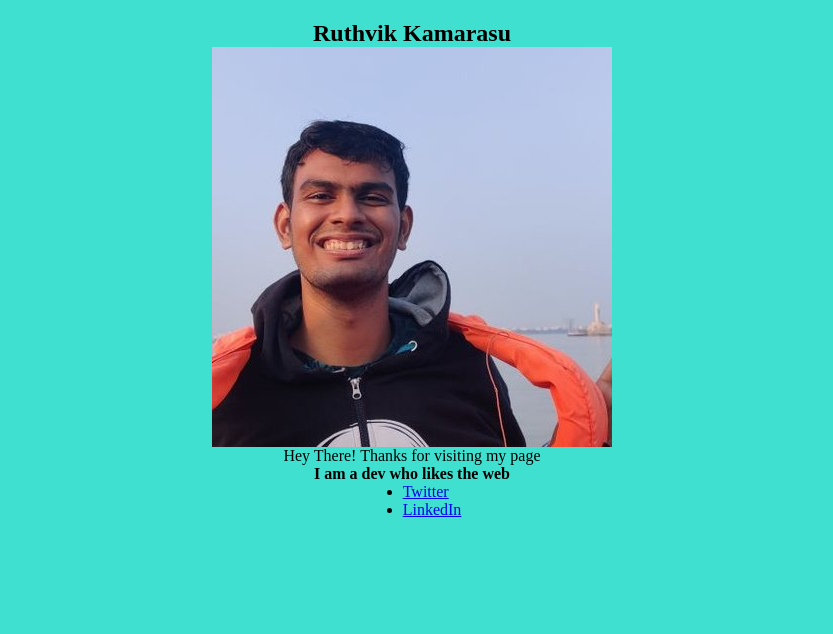
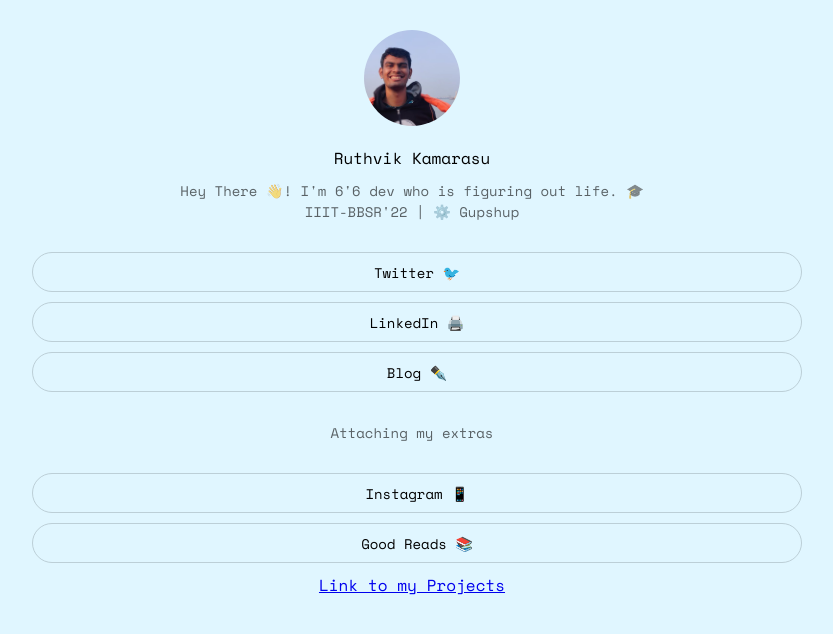
Before and after one commit to kamarasuruthvik/Portfoio, a plain HTML site: page index.html in a window 1280 px wide. Shown: the whole page, without its empty margins (228-1061 px from the left). Drawn offline with nearby package versions, Linux system fonts and the light colour scheme.

Commit message:
Ready for production

```diff
--- a/index.html
+++ b/index.html
@@ -4,19 +4,29 @@
 	<meta charset="UTF-8">
 	<meta http-equiv="X-UA-Compatible" content="IE=edge">
 	<meta name="viewport" content="width=device-width, initial-scale=1.0">
+	<link href="https://fonts.googleapis.com/css2?family=Space+Mono:wght@300;400;500;700&amp;display=swap" rel="stylesheet">
 	<link rel="stylesheet" href="style.css">
 	<title>Ruthvik's Portfolio</title>
 </head>
 <body>
-  <h2>Ruthvik Kamarasu</h2>
-	<img src="Public/profile.jpg" />
-	<p>Hey There! Thanks for visiting my page</p>
-	<h4>I am a dev who likes the web</h4>
-	<div>
-		<ul>
-			<li><a href="https://twitter.com/blazingruthvik">Twitter</a></li>
-			<li><a href="https://www.linkedin.com/in/ruthvik-kamarasu-984a23166/?originalSubdomain=in">LinkedIn</a></li>
-		</ul>
+	<div class="container">
+		<img src="Public/profile.jpg" />
+		<h2>Ruthvik Kamarasu</h2>
+		<p>Hey There 👋! I'm 6'6 dev who is figuring out life. 🎓 IIIT-BBSR'22 | ⚙️ Gupshup</p>
+
+		<div class="button-group">
+			<button><a href="https://twitter.com/blazingruthvik" target="_blank">Twitter  🐦</a></button>
+			<button><a href="https://www.linkedin.com/in/ruthvik-kamarasu-984a23166/?originalSubdomain=in" target="_blank">LinkedIn 🖨️</a></button>
+			<button><a href="https://hashnode.com/@axelblaze0510" target="_blank">Blog ✒️</a></button>
+		</div>
+
+		<p style="margin:20px 0px;">Attaching my extras</p>
+		<div class="button-group">
+			<button><a href="https://www.instagram.com/5_ruthvik_5/" target="_blank">Instagram 📱</a></button>
+			<button><a href="https://www.goodreads.com/user/show/146673436-ruthvik-kamarasu" target="_blank">Good Reads  📚 </a></button>
+		</div>
+
+		<a href="/projects.html">Link to my Projects</a>
 	</div>
 </body>
 </html>
--- a/style.css
+++ b/style.css
@@ -1,11 +1,65 @@
 *{
     margin:0px;
     box-sizing: border-box;
+
 }
 body{
+    font-family:'Space Mono';
     padding: 20px;
-    background-color: turquoise;
+    background-color: #E0F6FF;
     display:flex;
     align-items: center;
     flex-direction: column;
 }
+.container{
+    max-width:800px;
+    width: 100%;
+    text-align:center;
+    display:flex;
+    flex-direction:column;
+    align-items: center;
+}
+.container h2{
+    margin:10px 0px;
+    font-size:16px;
+    font-weight: 400;
+}
+.container p{
+    width:60%;
+    font-size: 14px;
+    margin:0px 0px 20px 0px;
+    color:rgba(0, 0, 0, 0.6);
+    font-weight: 400;
+}
+.container img{
+    border-radius: 50%;
+    width:96px;
+    height: 96px;
+    margin:10px;
+}
+
+.container .button-group{
+    width:100%;
+    display:flex;
+    flex-direction:column;
+    padding:5px 15px;
+}
+.container .button-group button{
+    width:100%;
+    height: 40px;
+    margin:5px;
+    background-color:#E0F6FF;
+    border-radius:20px;
+    border:1px solid #BCCFD7;
+}
+
+.container .button-group button:hover{
+    box-shadow: rgba(6, 24, 44, 0.4) 0px 0px 0px 2px, rgba(6, 24, 44, 0.65) 0px 4px 6px -1px, rgba(255, 255, 255, 0.08) 0px 1px 0px inset;
+}
+
+.container .button-group a{
+    font-family:'Space Mono';
+    text-decoration: none;
+    font-size: 14px;
+    color: inherit;
+}
```
Also changed, not shown: projects.html (added, +12 -0 lines).
